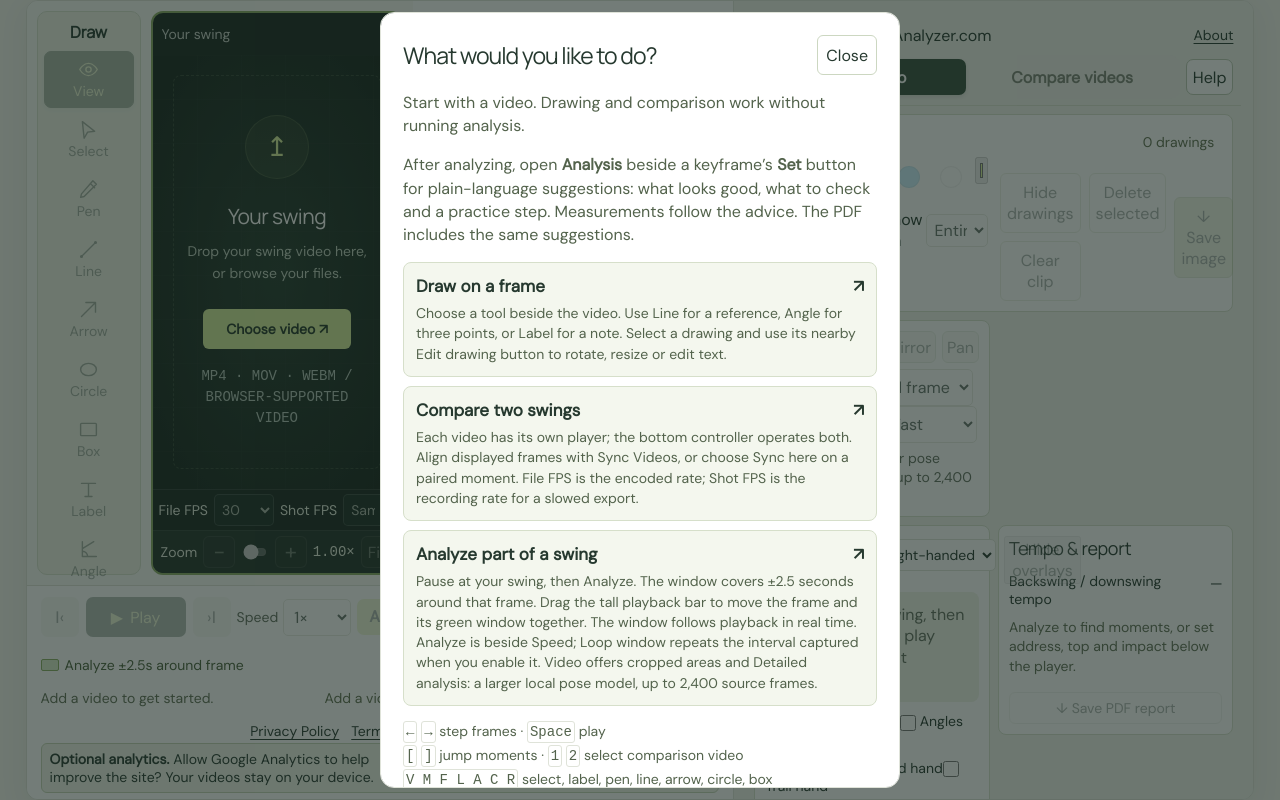
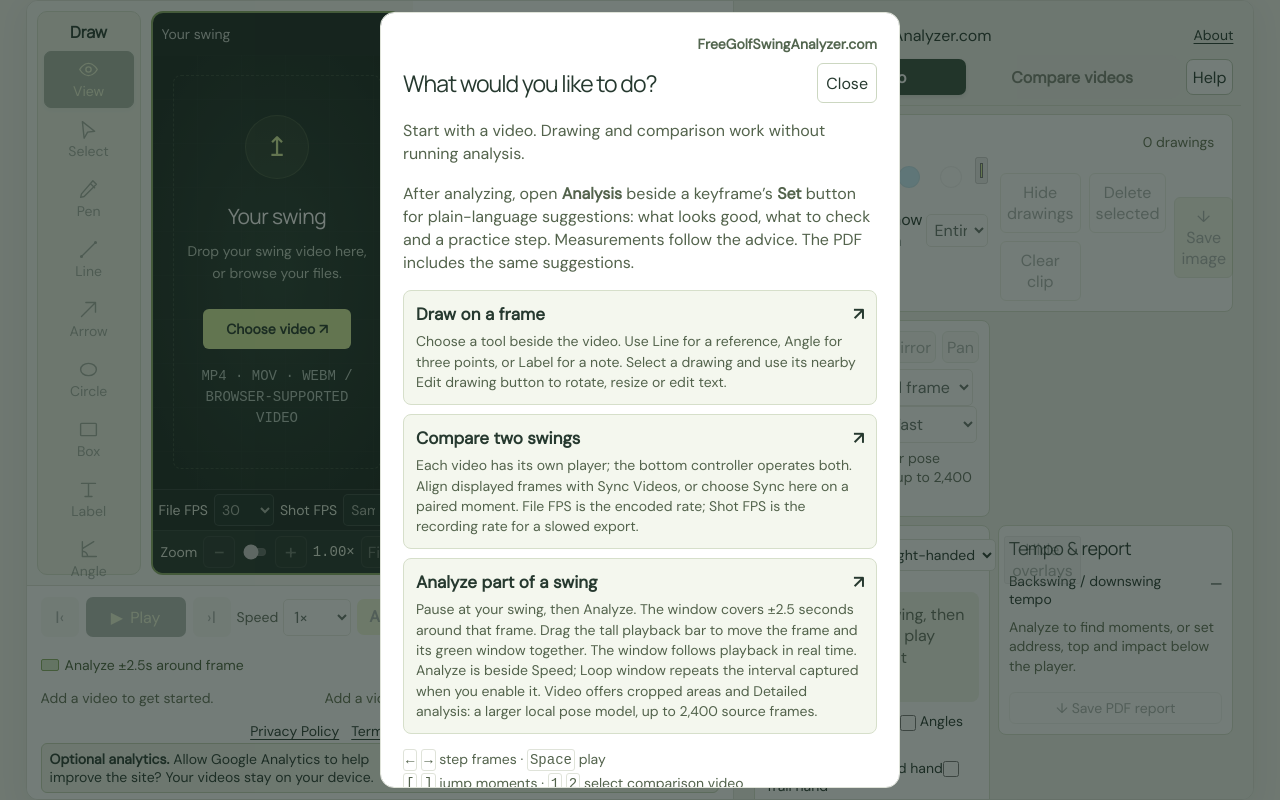
Before and after one commit to h3nri-dev/golf_swing_analyzer, a website with bundled scripts: page deploy/index.html in a window 1280 px wide. Both pictures are taken after a click on the button "Help". Built offline with nearby package versions, Linux system fonts and the light colour scheme.

Commit message:
Brand the top right of every popup

```diff
--- a/deploy/index.html
+++ b/deploy/index.html
@@ -19,6 +19,7 @@
   <link rel="stylesheet" href="timeline.css">
   <link rel="stylesheet" href="frame-results.css">
   <link rel="stylesheet" href="consent.css">
+  <link rel="stylesheet" href="popup-branding.css">
   <script type="module" src="consent.js"></script>
   <script type="module" src="app.js"></script>
 </head>
--- /dev/null
+++ b/deploy/popup-branding.css
@@ -0,0 +1,21 @@
+/* A shared watermark for every native popup, including dynamically created
+   editors and cookie settings on the legal pages. Reserve its own short row
+   so it never competes with a title, close button or other popup controls. */
+dialog::before {
+  content: 'FreeGolfSwingAnalyzer.com';
+  display: block;
+  margin: 0 0 10px;
+  color: #53664f;
+  font: 600 14px/1.3 'DM Sans', sans-serif;
+  text-align: right;
+  overflow-wrap: anywhere;
+  pointer-events: none;
+  user-select: none;
+}
+
+/* About has a full-width sticky heading with a negative top margin. Leave
+   the new branding row above it instead of pulling the heading over it. */
+#aboutDialog .task-dialog-heading { margin-top: 0; }
+
+/* This popup alone positions its close button absolutely in the corner. */
+#privacyDialog::before { padding-right: 28px; }
```
Also changed, not shown: AGENTS.md (+1 -0 lines), deploy/privacy.html (+1 -0 lines), deploy/terms.html (+1 -0 lines).
